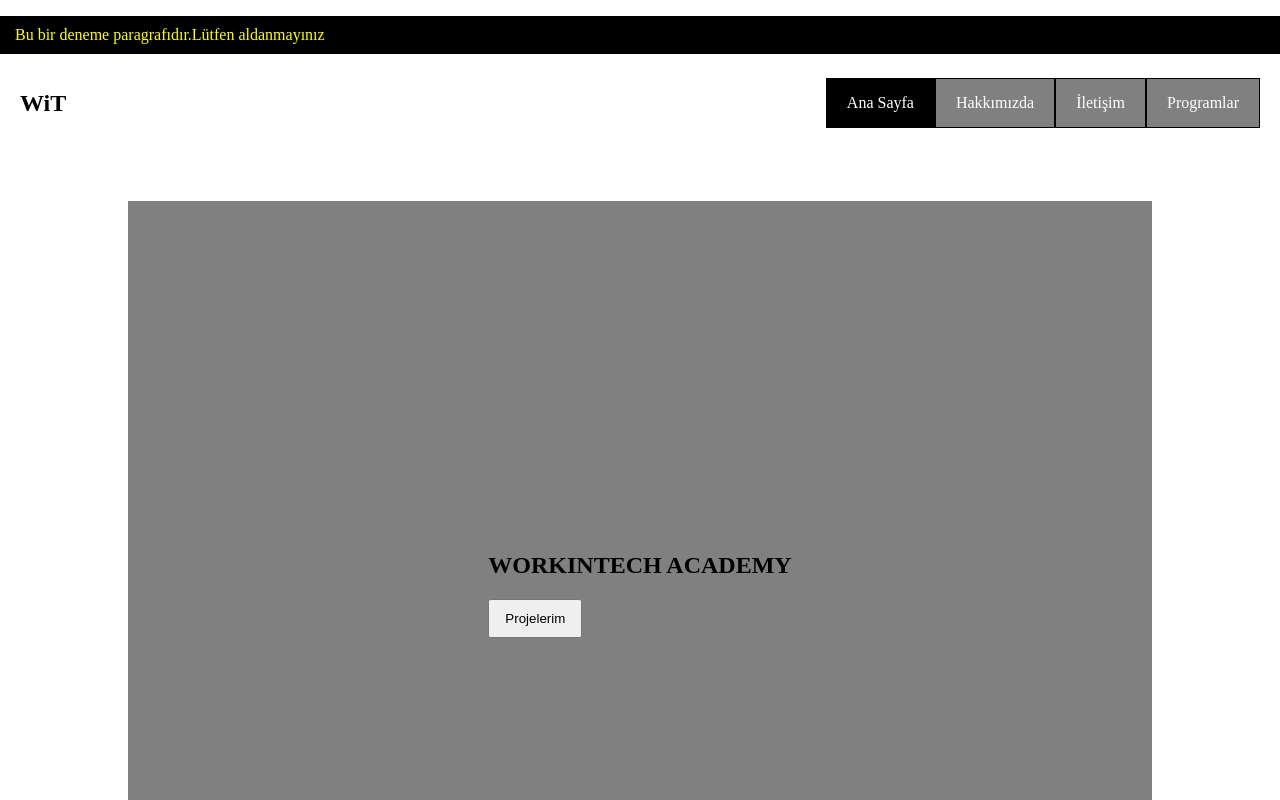
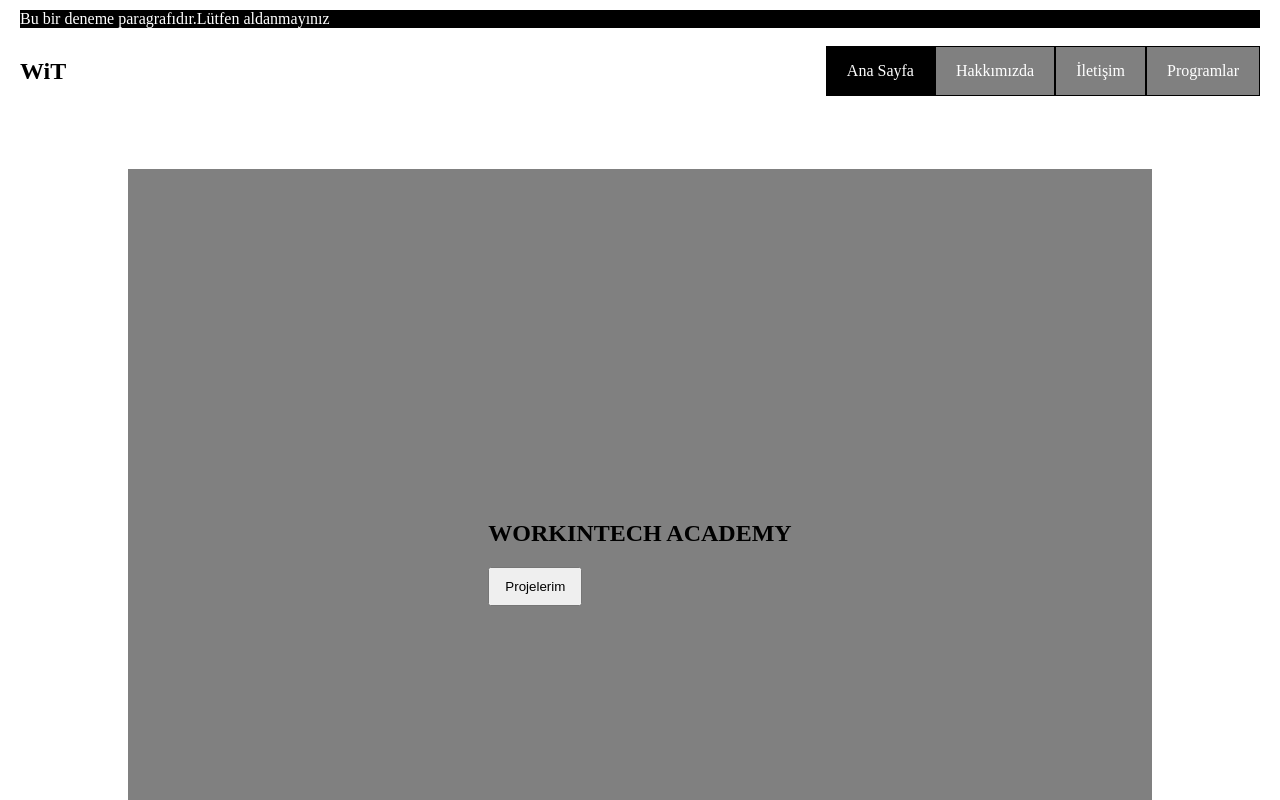
Before and after one commit to s-ege-ineyici/S3D3, a website built with Vite: page index.html in a window 1280 px wide. Shown: the top 800 px of the page. Built offline with nearby package versions, Linux system fonts and the light colour scheme.

Commit message:
Update index.css

```diff
--- a/index.css
+++ b/index.css
@@ -4,9 +4,12 @@
 }
 */
 p {
+  display: flex;
+  justify-content: space-between;
+  align-items: center;
+  margin: 10px 20px;
   background: black;
-  color: yellow;
-  padding: 10px 15px;
+  color: white;
 }
 body {
   margin: 0;
```
